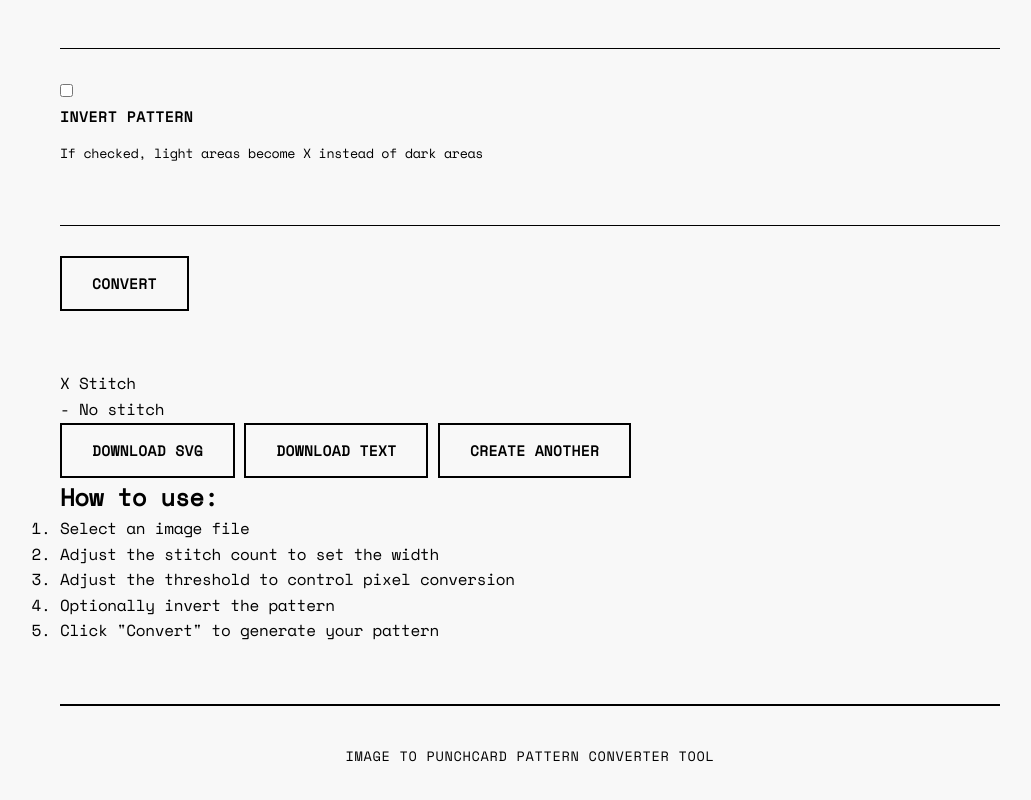
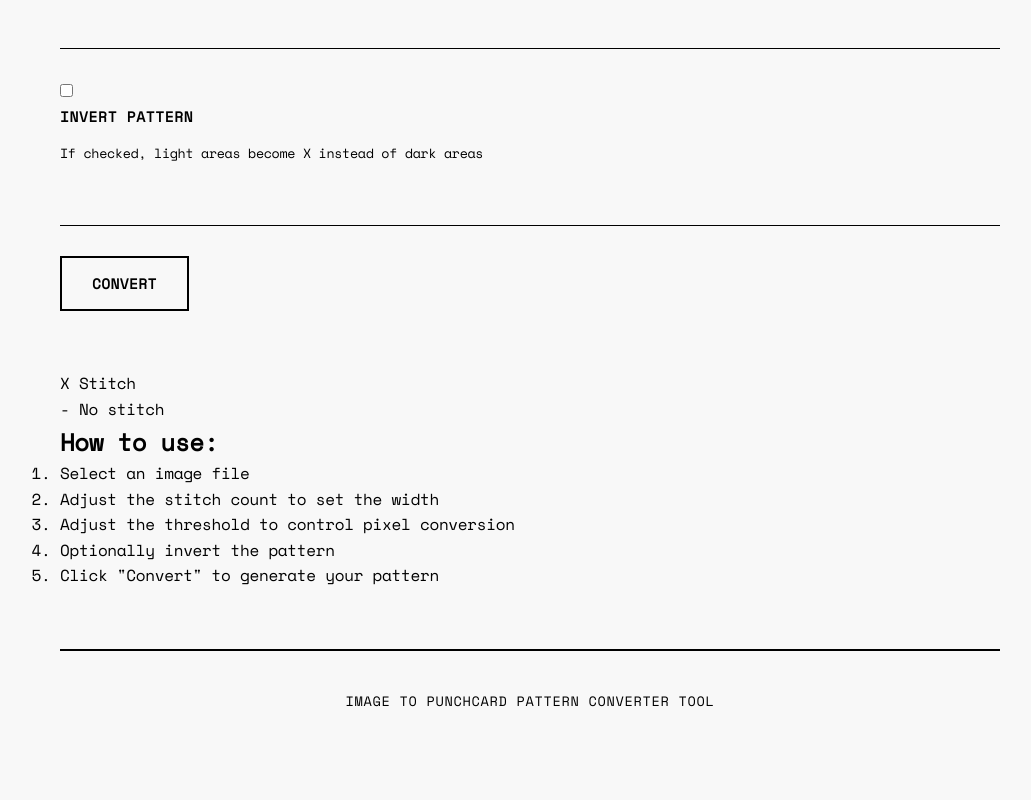
Before and after one commit to Claudialuque03/punchcard-generator, a plain HTML site: page index.html in a window 1280 px wide. Shown: the part 923-1723 px from the top of the page, without its empty margins (110-1141 px from the left). Drawn offline with Linux system fonts and the light colour scheme.

Commit message:
Update index.html

```diff
--- a/index.html
+++ b/index.html
@@ -82,11 +82,7 @@
                     </div>
                 </div>
 
-                <div class="actions">
-                    <button onclick="downloadSVG()" class="btn-primary">Download SVG</button>
-                    <button onclick="downloadText()" class="btn-primary">Download Text</button>
-                    <button onclick="location.reload()" class="btn-secondary">Create Another</button>
-                </div>
+
             </section>
 
             <section class="instructions">
```
